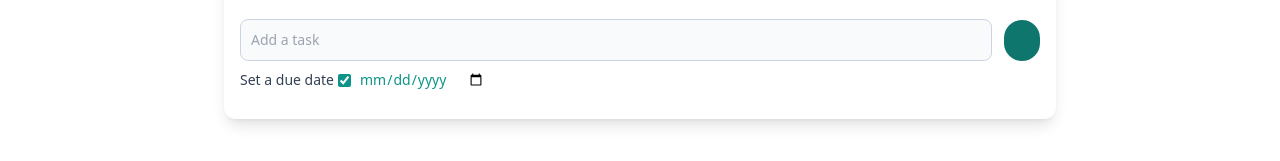
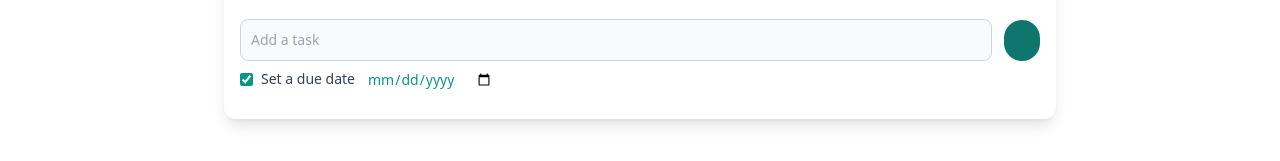
Before and after one commit to DulanHewage/TaskIT, a Nuxt app: page / in a window 1280 px wide. Both pictures are taken after a click on the checkbox "Set a due date". Shown: the part 124-285 px from the top of the page. Built offline with nearby package versions, Linux system fonts and the light colour scheme; some icons are missing.

Commit message:
Update TaskDueDateInput
Update TaskDueDateInput to be more reusable
Update due date UI and logic with the new TaskDueDateInput component

```diff
--- a/components/TaskDueDateInput.vue
+++ b/components/TaskDueDateInput.vue
@@ -1,23 +1,20 @@
 <template>
   <div>
-    <div class="flex items-center mt-2">
-      <div class="flex items-center mr-2">
-        <label for="due-date" class="text-sm text-slate-700 mr-1"
-          >Set a due date
-        </label>
-        <input
+    <div class="flex items-center">
+      <div class="flex items-center">
+        <!-- <input
           id="due-date"
           v-model="isDueDateActive"
           type="checkbox"
           class="accent-teal-600"
           @change="deactivateDueDate"
-        />
+        /> -->
       </div>
       <input
         v-model="dueDate"
         type="date"
         class="text-sm text-teal-600 disabled:text-slate-500"
-        :disabled="!isDueDateActive"
+        :disabled="disabled"
         @change="setDueDate"
       />
     </div>
@@ -35,17 +32,19 @@ export default {
   name: "TaskDueDateInput",
   props: {
     value: undefined,
+    disabled: {
+      type: Boolean,
+      default: false,
+    },
   },
   data() {
     return {
-      isDueDateActive: false,
       dueDate: null,
       showDueDateWarning: false,
     };
   },
   mounted() {
     if (this.value) {
-      this.isDueDateActive = true;
       this.dueDate = this.value;
     }
   },
@@ -72,7 +71,6 @@ export default {
       }
     },
     reset() {
-      this.isDueDateActive = false;
       this.dueDate = null;
       this.showDueDateWarning = false;
     },
--- a/components/TheToDo.vue
+++ b/components/TheToDo.vue
@@ -35,10 +35,26 @@
             ></SvgIcon>
           </BaseButton>
         </div>
-        <TaskDueDateInput
-          ref="taskDueDateInput"
-          @due-date="(date) => (dueDate = date)"
-        />
+        <div class="mt-2 flex items-start">
+          <div class="flex items-center mr-2">
+            <input
+              id="due-date"
+              v-model="isDueDateActive"
+              type="checkbox"
+              class="accent-teal-600 mr-2"
+            />
+            <label
+              for="due-date"
+              class="text-sm text-slate-700 mr-1 cursor-pointer"
+              >Set a due date
+            </label>
+          </div>
+          <TaskDueDateInput
+            ref="taskDueDateInput"
+            :class="{ 'opacity-0': !isDueDateActive }"
+            @due-date="(date) => (dueDate = date)"
+          />
+        </div>
       </div>
     </div>
     <BaseModal
@@ -88,6 +104,7 @@ export default {
       dueDate: null,
       tab: "pending",
       showEditModal: false,
+      isDueDateActive: false,
     };
   },
   computed: {
@@ -104,12 +121,13 @@ export default {
           id: nanoid(6),
           text: this.taskText,
           completed: false,
-          dueDate: this.dueDate,
+          dueDate: this.isDueDateActive ? this.dueDate : null,
           createdAt: this.fromDateToString(new Date()),
         };
         this.$store.dispatch("addTask", task);
         this.taskText = "";
         this.dueDate = null;
+        this.isDueDateActive = false;
         // call reset method on TaskDueDateInput component
         this.$refs.taskDueDateInput.reset();
       }
```
Also changed, not shown: 1 other file (tests, documents, lock files or other folders).
